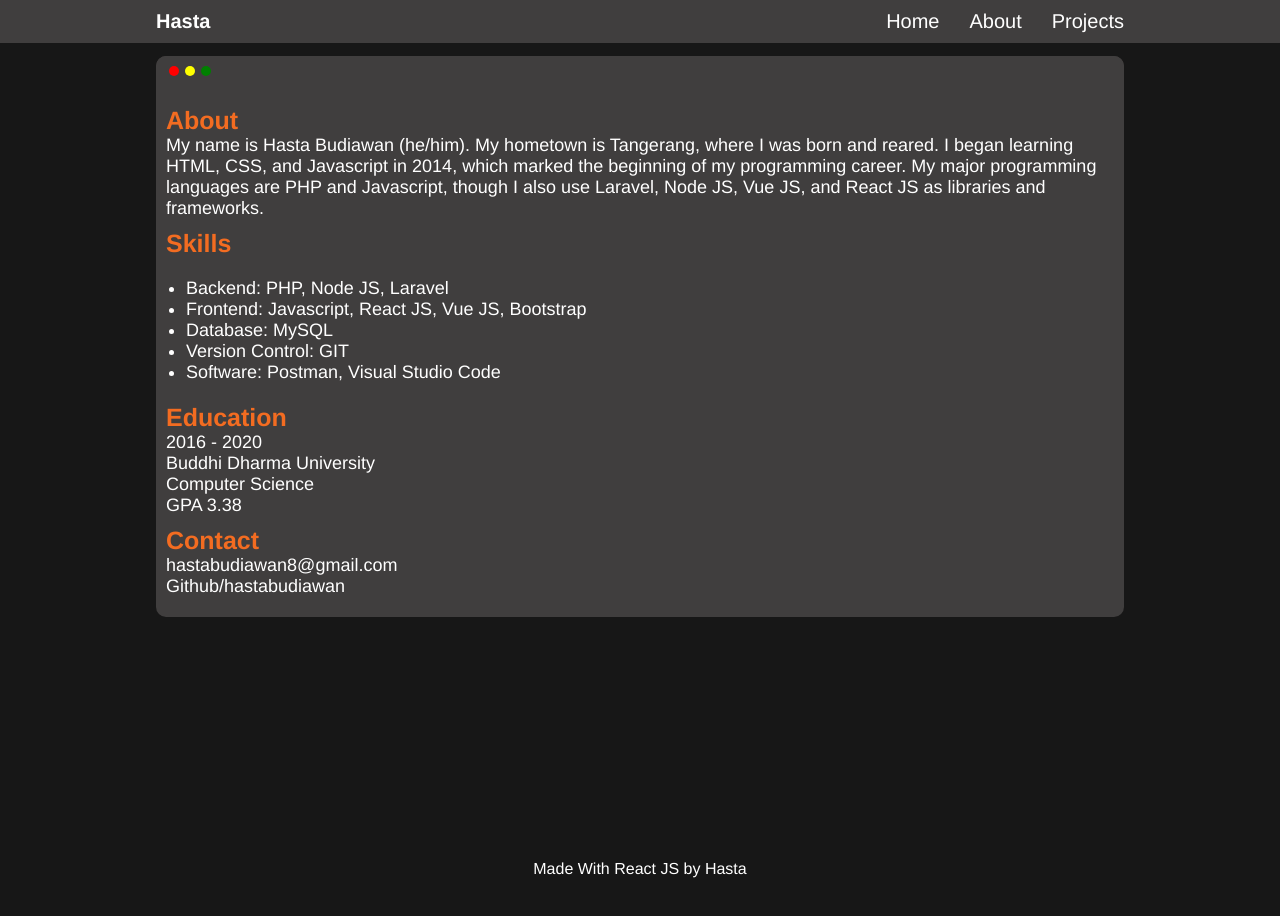
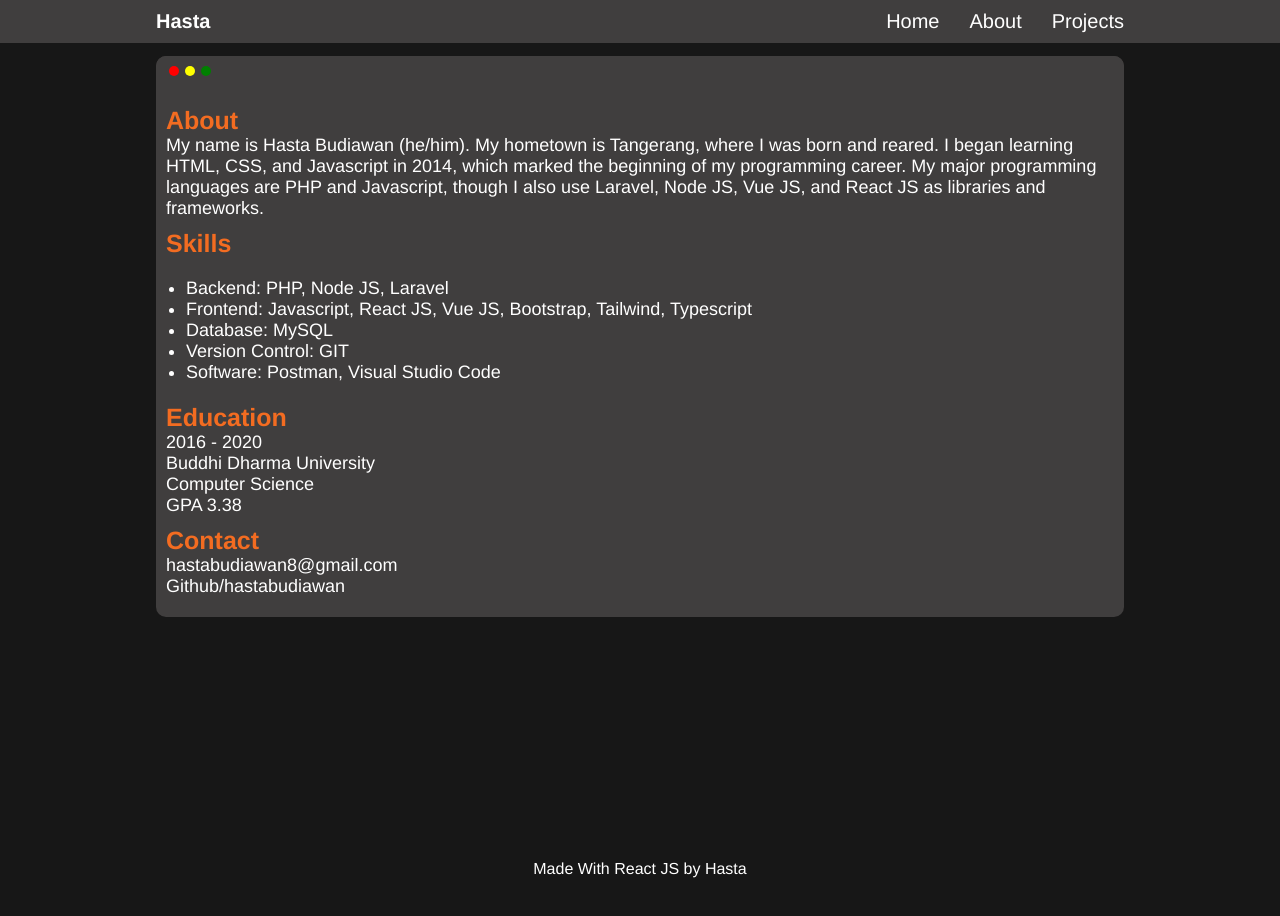
Before and after one commit to hastabudiawan/web-hasta, a React (Create React App) app: page /about in a window 1280 px wide. Shown: the top 916 px of the page. Built offline with nearby package versions, Linux system fonts and the light colour scheme.

Commit message:
Update About.jsx

```diff
--- a/src/components/About.jsx
+++ b/src/components/About.jsx
@@ -19,7 +19,7 @@ function About() {
                                     <h2 className="txt-orange">Skills</h2>
                                     <ul className="skills-set txt-white fs-18">
                                         <li>Backend: PHP, Node JS, Laravel</li>
-                                        <li>Frontend: Javascript, React JS, Vue JS, Bootstrap</li>
+                                        <li>Frontend: Javascript, React JS, Vue JS, Bootstrap, Tailwind, Typescript</li>
                                         <li>Database: MySQL</li>
                                         <li>Version Control: GIT</li>
                                         <li>Software: Postman, Visual Studio Code</li>
```
